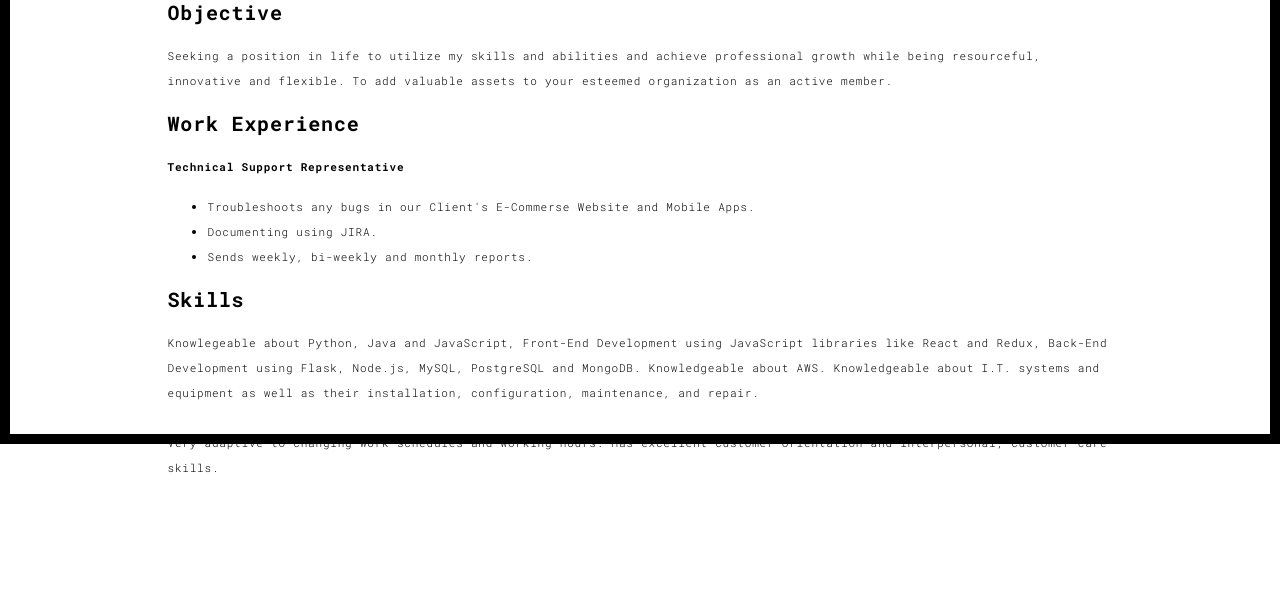
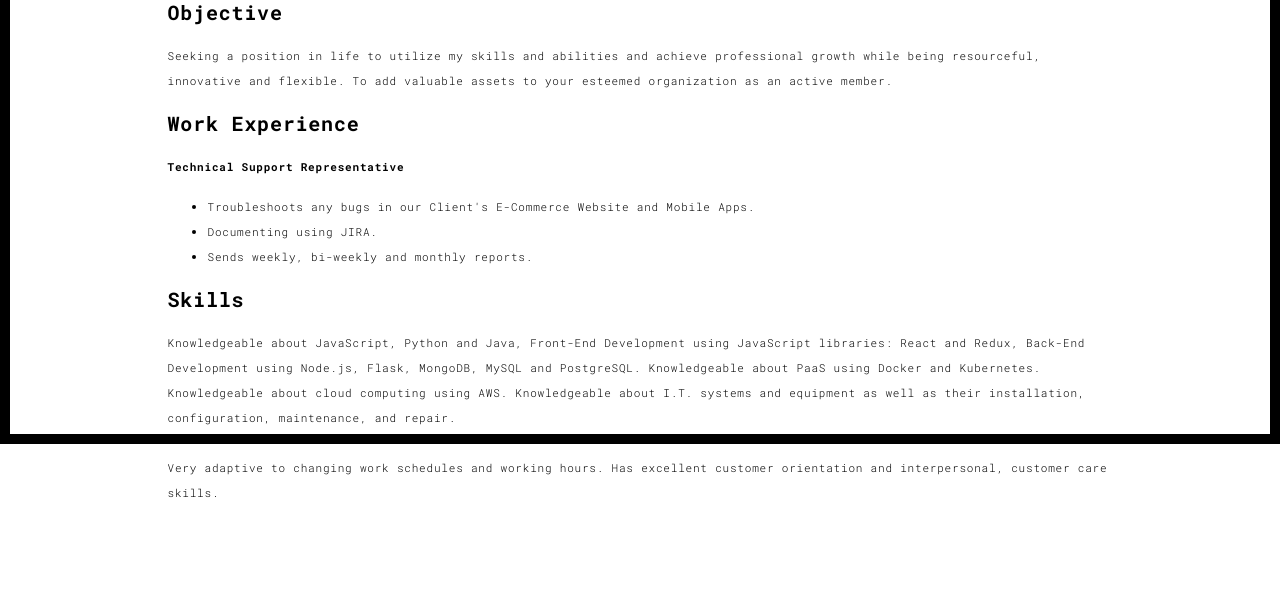
Before and after one commit to begieian/portfolio, a Flask app: page /about.html in a window 1280 px wide. Shown: the part 356-966 px from the top of the page. Before the commit the page ends 828 px from the top, so only its background shows below. Run offline with Flask 2, Linux system fonts and the light colour scheme; some libraries are stand-ins or nearby versions.

Commit message:
updating index and about

```diff
--- a/templates/about.html
+++ b/templates/about.html
@@ -70,8 +70,8 @@
                       Took the Bachelor of Science in Information Technology and
                       graduated in the year 2012. I'm a lifelong learner and
                       currently working with my DevOps skills. I'm very
-                      interested in DevOps Engineering, Web Development, Software Engineering,
-                      Machine Learning and Data Science.
+                      interested in DevOps Engineering, Web Development,
+                      Software Engineering, Machine Learning and Data Science.
                     </p>
                     <h3>Objective</h3>
                     <p>
@@ -84,7 +84,7 @@
                     <p><b>Technical Support Representative</b></p>
                     <ul>
                       <li>
-                        Troubleshoots any bugs in our Client's E-Commerse
+                        Troubleshoots any bugs in our Client's E-Commerce
                         Website and Mobile Apps.
                       </li>
                       <li>Documenting using JIRA.</li>
@@ -92,10 +92,11 @@
                     </ul>
                     <h3>Skills</h3>
                     <p>
-                      Knowlegeable about Python, Java and JavaScript, Front-End
-                      Development using JavaScript libraries like React and
-                      Redux, Back-End Development using Flask, Node.js, MySQL,
-                      PostgreSQL and MongoDB. Knowledgeable about AWS.
+                      Knowledgeable about JavaScript, Python and Java, Front-End
+                      Development using JavaScript libraries: React and Redux,
+                      Back-End Development using Node.js, Flask, MongoDB, MySQL
+                      and PostgreSQL. Knowledgeable about PaaS using Docker and
+                      Kubernetes. Knowledgeable about cloud computing using AWS.
                       Knowledgeable about I.T. systems and equipment as well as
                       their installation, configuration, maintenance, and
                       repair.<br /><br />
--- a/templates/index.html
+++ b/templates/index.html
@@ -59,9 +59,10 @@
                 <span id="typed-strings">
                   <span>I'm Begie Ian Rivera</span>
                   <span>I'm working as a Technical Support</span>
-                  <span>I'm interested in DevOps Engineering</span>
+                  <span>I'm passionate about The Technology</span>
                   <span>I'm interested in Web Development</span>
                   <span>I'm interested in Software Engineering</span>
+                  <span>I'm interested in DevOps Engineering</span>
                   <span>I'm interested in Machine Learning and Data Science</span>
                 </span>
                 <span id="typed"></span>
```
